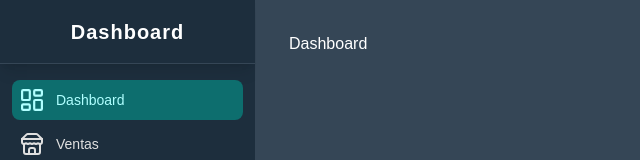
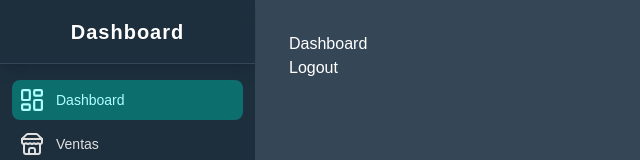
Before and after one commit to VikusS3/sistema-farmacia, a Next.js app in the folder frontend/: page /dashboard in a window 1280 px wide. Shown: the top 160 px of the page, without its empty margins (0-640 px from the left). Built offline with nearby package versions, Linux system fonts and the light colour scheme.

Commit message:
feat: add logout functionality to Dashboard and clear usuario_id from localStorage on logout

```diff
--- a/frontend/app/dashboard/page.tsx
+++ b/frontend/app/dashboard/page.tsx
@@ -1,9 +1,13 @@
 "use client";
 
+import { useAuth } from "../hooks/auth/useAuth";
+
 export default function DashboardPage() {
+  const { logout } = useAuth();
   return (
     <div>
       <h1>Dashboard</h1>
+      <button onClick={logout}>Logout</button>
     </div>
   );
 }
--- a/frontend/app/hooks/auth/useAuth.ts
+++ b/frontend/app/hooks/auth/useAuth.ts
@@ -53,6 +53,7 @@ export const useAuth = () => {
     setUsuarioData(null);
     localStorage.removeItem("user");
     localStorage.removeItem("token");
+    localStorage.removeItem("usuario_id");
     router.push("/");
   };
 
```
